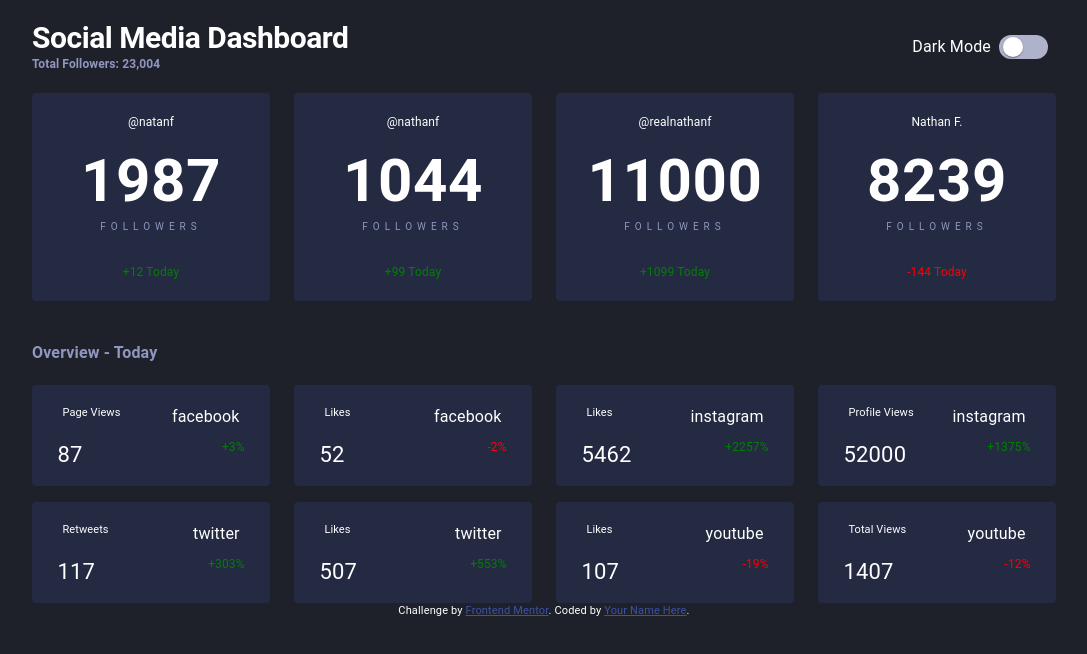
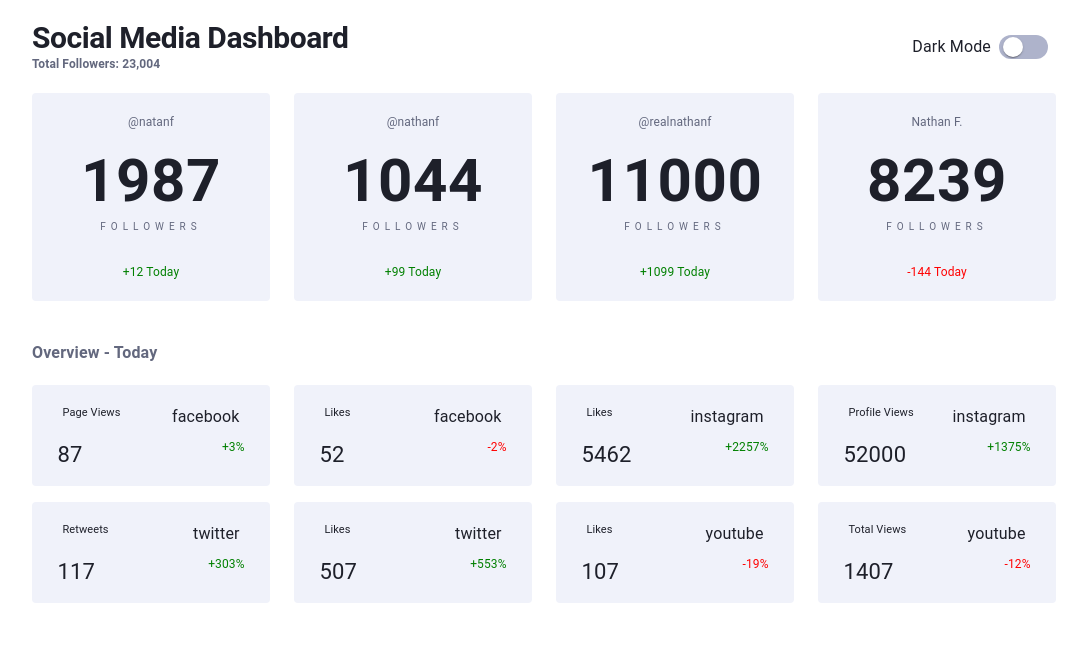
Before and after one commit to LexAlmeida/Dashboard-Social-Media, a React (Vite) app: page / in a window 1280 px wide. Shown: the top 654 px of the page, without its empty margins (96-1183 px from the left). Built offline with nearby package versions, Linux system fonts and the light colour scheme.

Commit message:
feat: implement theme toggling with Switch component and enhance Header and Switcher functionality

```diff
--- a/index.html
+++ b/index.html
@@ -25,11 +25,6 @@
 
 <body>
   <div id="root"></div>
-  <div class="attribution">
-    Challenge by <a href="https://www.frontendmentor.io?ref=challenge" target="_blank">Frontend Mentor</a>.
-    Coded by <a href="#">Your Name Here</a>.
-  </div>
-
   <script type="module" src="/src/index.tsx"></script>
 </body>
 </html>
--- a/src/pages/Dashboard/BodyResume/Cards.tsx
+++ b/src/pages/Dashboard/BodyResume/Cards.tsx
@@ -18,6 +18,7 @@
             boxShadow: 'none',
             color: 'text.primary',}}>
             <Typography
+                color="text.secondary"
                 fontSize={12}>
                     {at}
             </Typography>
--- a/src/pages/Dashboard/Dashboard.tsx
+++ b/src/pages/Dashboard/Dashboard.tsx
@@ -6,15 +6,16 @@
 import { Title } from "./BodyOverview/Title"
 import { LightTheme } from "../../themes/light"
 import { DarkTheme } from "../../themes/dark"
-
-const theme = DarkTheme
+import { useState } from "react"
 
 export const App = () => {
+    const [isDark, setIsDark] = useState(false);
+    const theme = isDark ? DarkTheme : LightTheme
     return (
         <ThemeProvider theme={theme}>
             <CssBaseline/>
         <Box sx={{padding: {xs: '0 5%', sm: '0 8%', md:'0 10%'}}}>
-            <Header/>
+            <Header isDark={isDark} onToggle={() => setIsDark(!isDark)}/>
             <BodyResume/>
             <Title/>
             <BodyOverview/>
--- a/src/pages/Dashboard/Header/Header.tsx
+++ b/src/pages/Dashboard/Header/Header.tsx
@@ -3,7 +3,11 @@
 import { Followers } from "./TotalFollowers"
 import { Switcher } from "./SwitchTheme"
 
-export const Header = () => {
+interface HeaderProps {
+    isDark: boolean,
+    onToggle: () => void}
+
+export const Header = ({isDark, onToggle}: HeaderProps) => {
     return (
         <Box sx={{
             flexGrow:1,
@@ -14,7 +18,7 @@
                     <Followers/>
                 </Grid>
                 <Grid size={6} alignItems="center" justifyContent="flex-end" display="flex">
-                    <Switcher/>
+                    <Switcher isDark={isDark} onToggle={onToggle}/>
                 </Grid>
             </Grid>
         </Box>
--- a/src/pages/Dashboard/Header/SwitchTheme.tsx
+++ b/src/pages/Dashboard/Header/SwitchTheme.tsx
@@ -1,10 +1,18 @@
 import { Switch, Typography } from "@mui/material"
 
-export const Switcher = () => {
+interface SwitcherProps {
+  isDark: boolean,
+  onToggle: () => void
+}
+
+export const Switcher = ({isDark, onToggle}: SwitcherProps) => {
     return (
         <>
         <Typography>Dark Mode</Typography>
-        <Switch sx={{
+        <Switch
+          checked={isDark}
+          onChange={onToggle}
+          sx={{
               m: 1,
               width: 49,
               height: 24,
```
Lines whose indentation alone changed are shown as unchanged.
